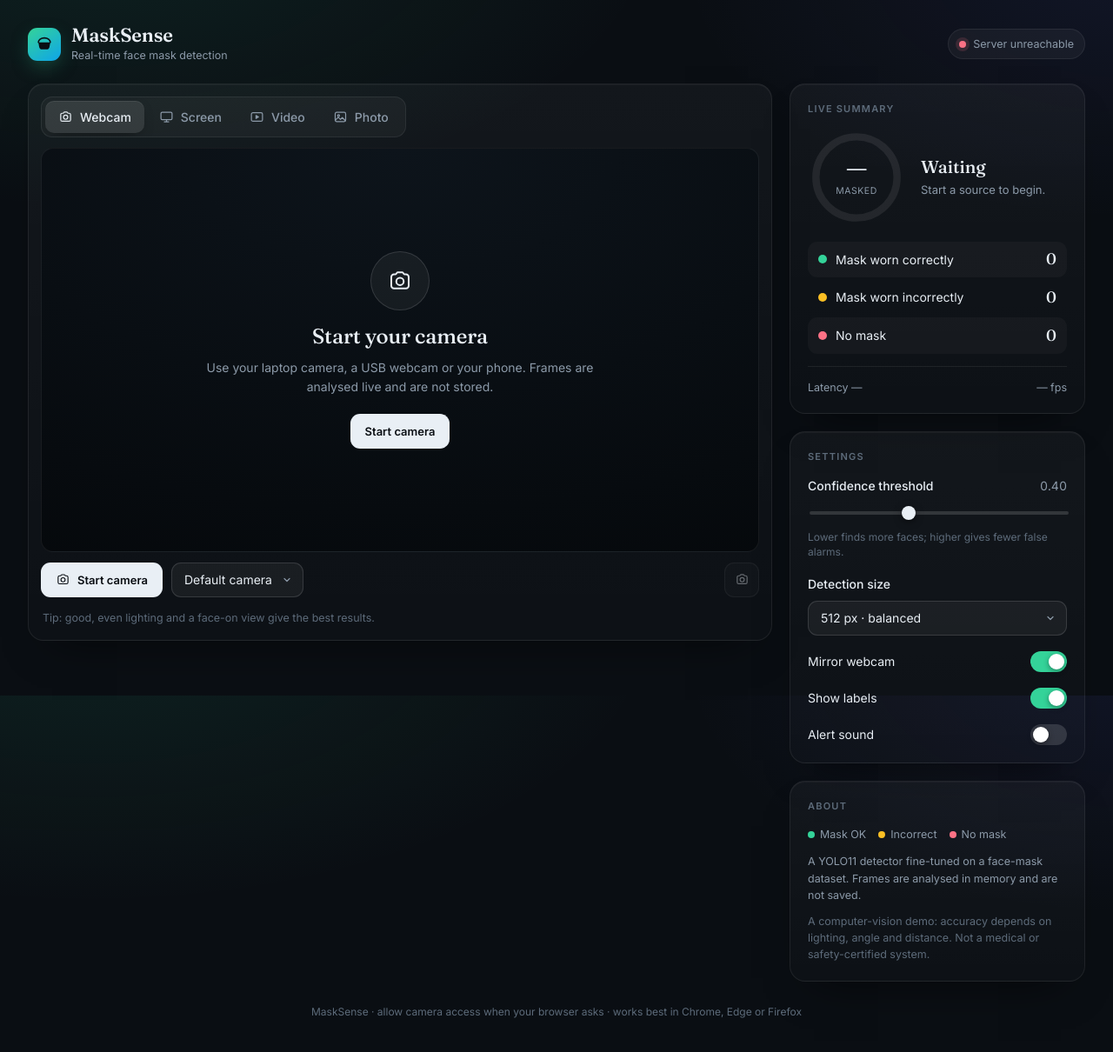
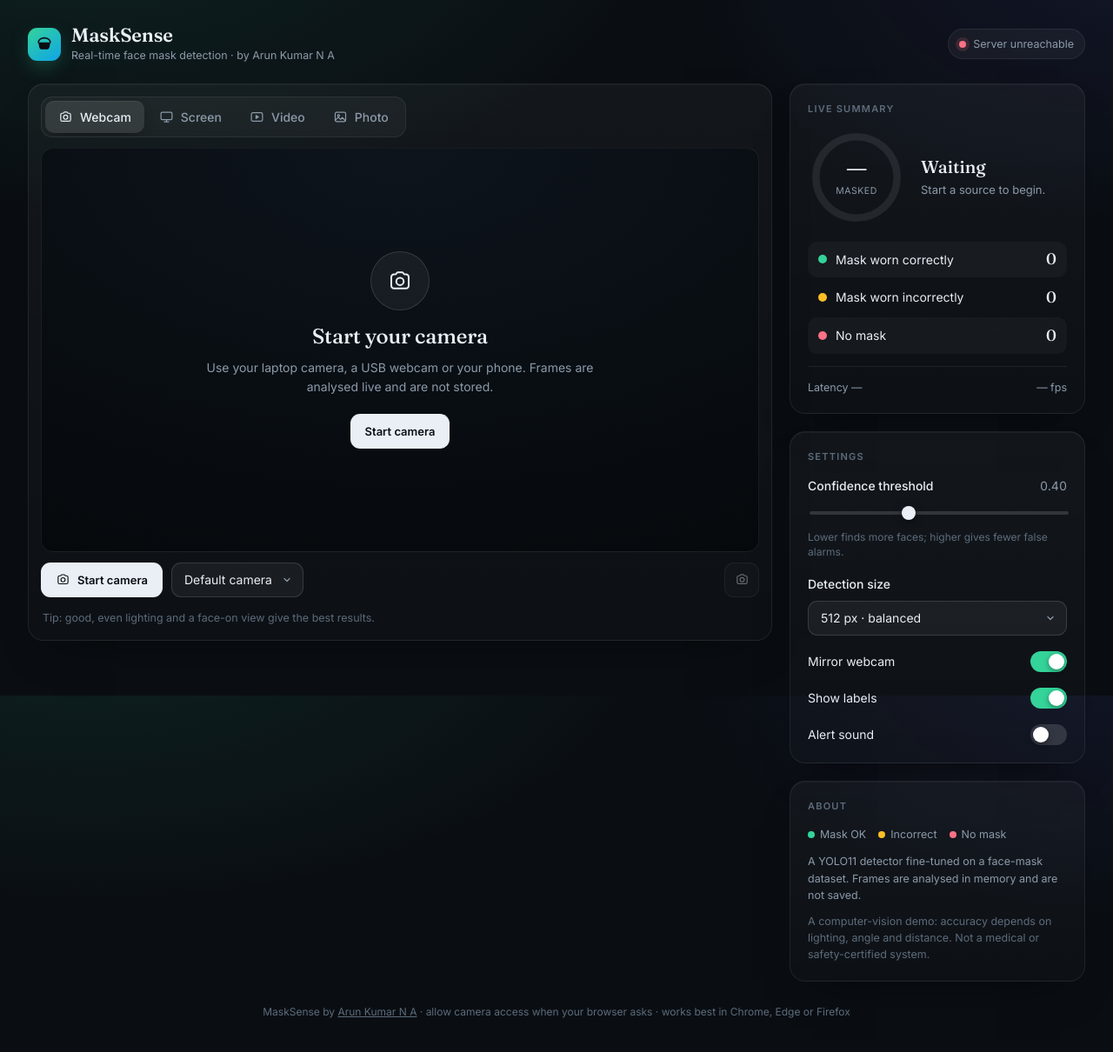
Before and after one commit to ArunTechie2005/face-mask-detection, a plain HTML site: page hf_space/web/index.html in a window 1280 px wide. Shown: the whole page at 87% size. Drawn offline with Linux system fonts and the light colour scheme; no server answers.

Commit message:
Update footer and description with author details

```diff
--- a/hf_space/web/index.html
+++ b/hf_space/web/index.html
@@ -217,7 +217,7 @@ footer{margin-top:26px;text-align:center;color:var(--faint);font-size:12px}
       </div>
       <div>
         <h1>MaskSense</h1>
-        <p>Real-time face mask detection</p>
+        <p>Real-time face mask detection · by Arun Kumar N A</p>
       </div>
     </div>
     <div class="pill" id="serverPill" role="status"><span class="dot" id="serverDot"></span><span id="serverText">Connecting…</span></div>
@@ -337,7 +337,7 @@ footer{margin-top:26px;text-align:center;color:var(--faint);font-size:12px}
       </section>
     </aside>
   </main>
-  <footer>MaskSense · allow camera access when your browser asks · works best in Chrome, Edge or Firefox</footer>
+  <footer>MaskSense by <a href="https://github.com/ArunTechie2005" target="_blank" rel="noopener" style="color:inherit;text-decoration:underline">Arun Kumar N A</a> · allow camera access when your browser asks · works best in Chrome, Edge or Firefox</footer>
 </div>
 
 <video id="src" playsinline style="position:fixed;left:-9999px;top:0;width:2px;height:2px;opacity:0" aria-hidden="true"></video>
```
